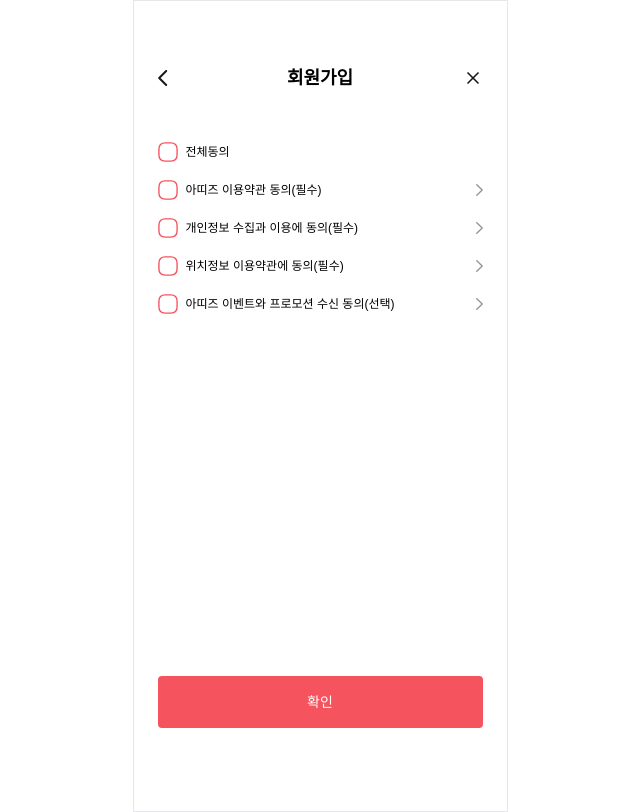
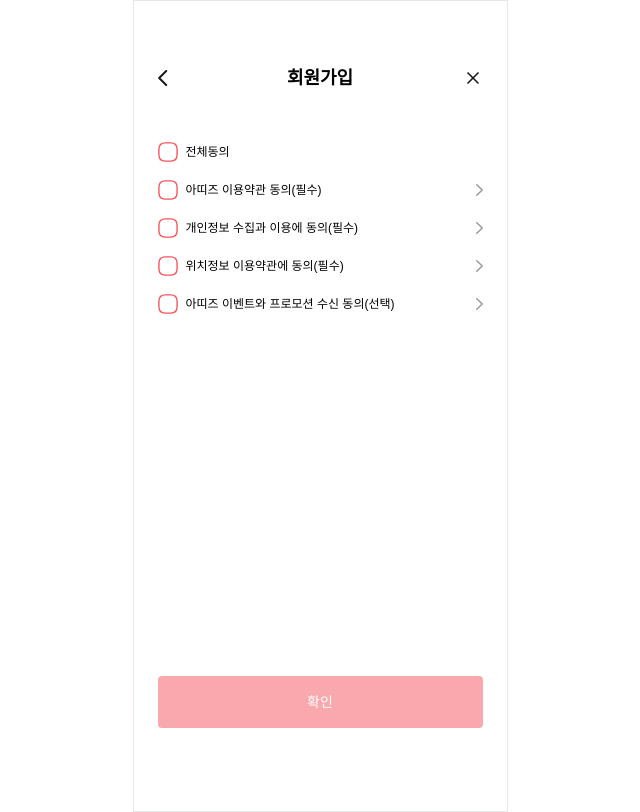
Before and after one commit to Att-ies/frontend, a Next.js app: page /auth/join01 in a window 1280 px wide. Shown: the whole page, without its empty margins (320-960 px from the left). Built offline with nearby package versions, Linux system fonts and the light colour scheme.

Commit message:
fix : checkbox disable condition

```diff
--- a/src/pages/auth/join01.tsx
+++ b/src/pages/auth/join01.tsx
@@ -154,7 +154,16 @@ export default function Join01() {
             </CheckBoxList>
           </ul>
         </div>
-        <Button className="absolute bottom-[83px] w-[325px]" text="확인" />
+        <Button
+          disabled={
+            checkedTerm.includes('term1') &&
+            checkedTerm.includes('term2') &&
+            checkedTerm.includes('term3')
+              ? false
+              : true
+          }
+          text="확인"
+        />
       </form>
     </Layout>
   );
```
